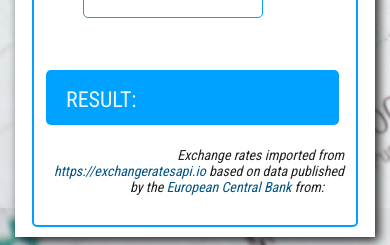
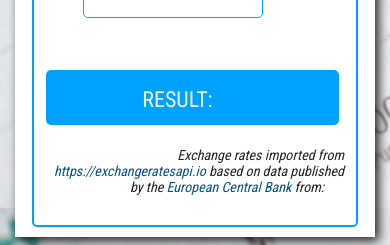
Before and after one commit to TSypko/Currency-Exchange-React, a React (Create React App) app: page / in a window 390 px wide. Shown: the part 636-881 px from the top of the page. Built offline with nearby package versions, Linux system fonts and the light colour scheme; no server answers.

Commit message:
styled-components added to FormField

```diff
--- a/src/Form/index.js
+++ b/src/Form/index.js
@@ -103,7 +103,7 @@ const Form = () => {
                     />
                 </InputWrapper>
                 <FormField
-                    formFieldType={"result"}
+                    formFieldType="result"
                     body=
                     {
                         <ResultField
--- a/src/FormField/index.js
+++ b/src/FormField/index.js
@@ -1,11 +1,11 @@
 import React from 'react';
-import "./style.css";
+import { Field } from "./styled"
 
 const FormField = ({ formFieldType, body }) => (
 
-    <div className={`formField${formFieldType ? ` formField--${formFieldType}` : ""}`}>
+    <Field result={formFieldType === "result"}>
         {body}
-    </div>
+    </Field>
 );
 
 export default FormField;
--- a/src/FormField/style.css
+++ /dev/null
@@ -1,14 +0,0 @@
-.formField {
-    margin: 20px 0;
-    text-align: right;
-}
-
-@media (max-width: 420px) {
-    .formField {
-        text-align: center;
-    }
-}
-
-.formField--result {
-    text-align: left;
-}
--- /dev/null
+++ b/src/FormField/styled.js
@@ -0,0 +1,14 @@
+import styled, { css } from "styled-components"
+
+export const Field = styled.div`
+    margin: 20px 0;
+    text-align: right;
+
+    @media (max-width: 420px) {
+        text-align: center;
+    }
+
+    ${({ result }) => result && css`
+        text-align: left;
+    `}
+`;
```
